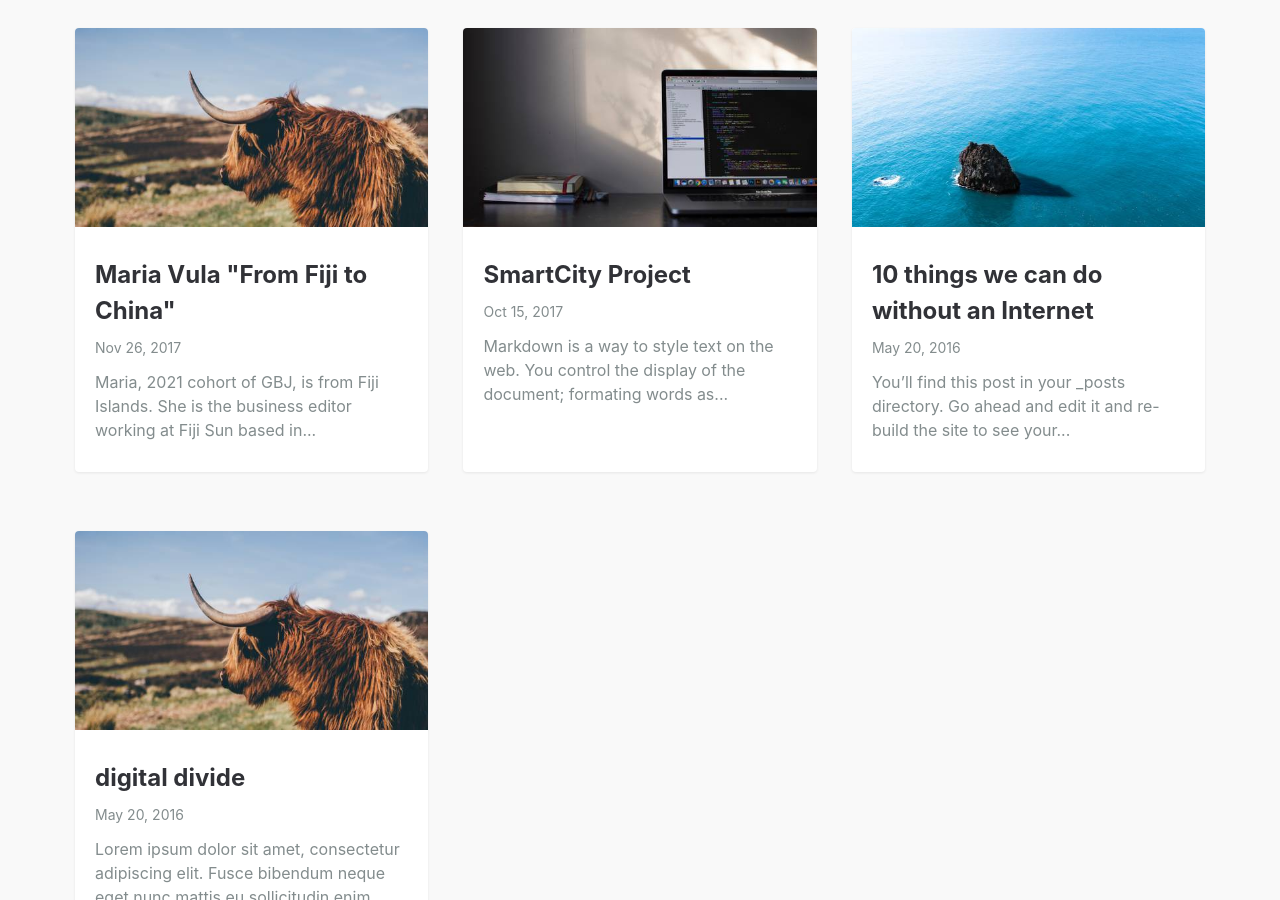
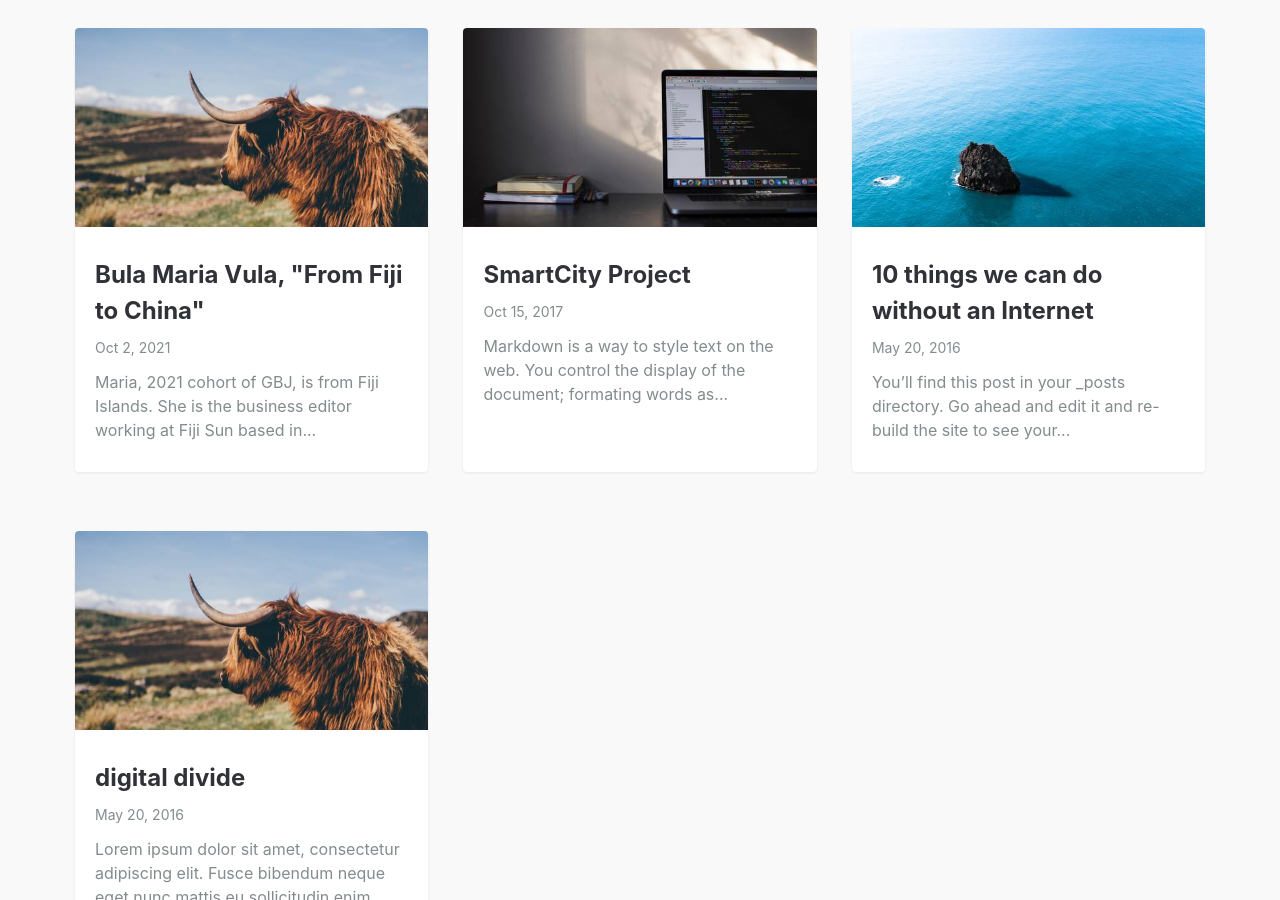
Before and after one commit to cpti372/cpti372.github.io, a Jekyll site: the page built from index.md, in a window 1280 px wide and 900 px high, scrolled down 628 px. Built offline with Jekyll 4.4.1, drawn with Linux system fonts in a browser that asks for light colours.

Commit message:
Update and rename 2017-11-26-getting-started.md to 2021-10-02-Maria-Vula.md

```diff
--- a/_posts/2017-11-26-getting-started.md
+++ b/_posts/2021-10-02-Maria-Vula.md
@@ -1,6 +1,6 @@
 ---
 layout: post
-title: Maria Vula "From Fiji to China"
+title: Bula Maria Vula, "From Fiji to China"
 featured-img: shane-rounce-205187
 ---
 
@@ -49,5 +49,5 @@ When I ask her to define GBJ as one word, without hestiation, she said "excellen
 ### Her career goal
 
 <Blockquote>
-> I would like to think global and also demonstrate integrity, accuracy as well as learn to create top quality coverage of business and finance.
+I would like to think global and also demonstrate integrity, accuracy as well as learn to create top quality coverage of business and finance.
 </Blockquote>
```
